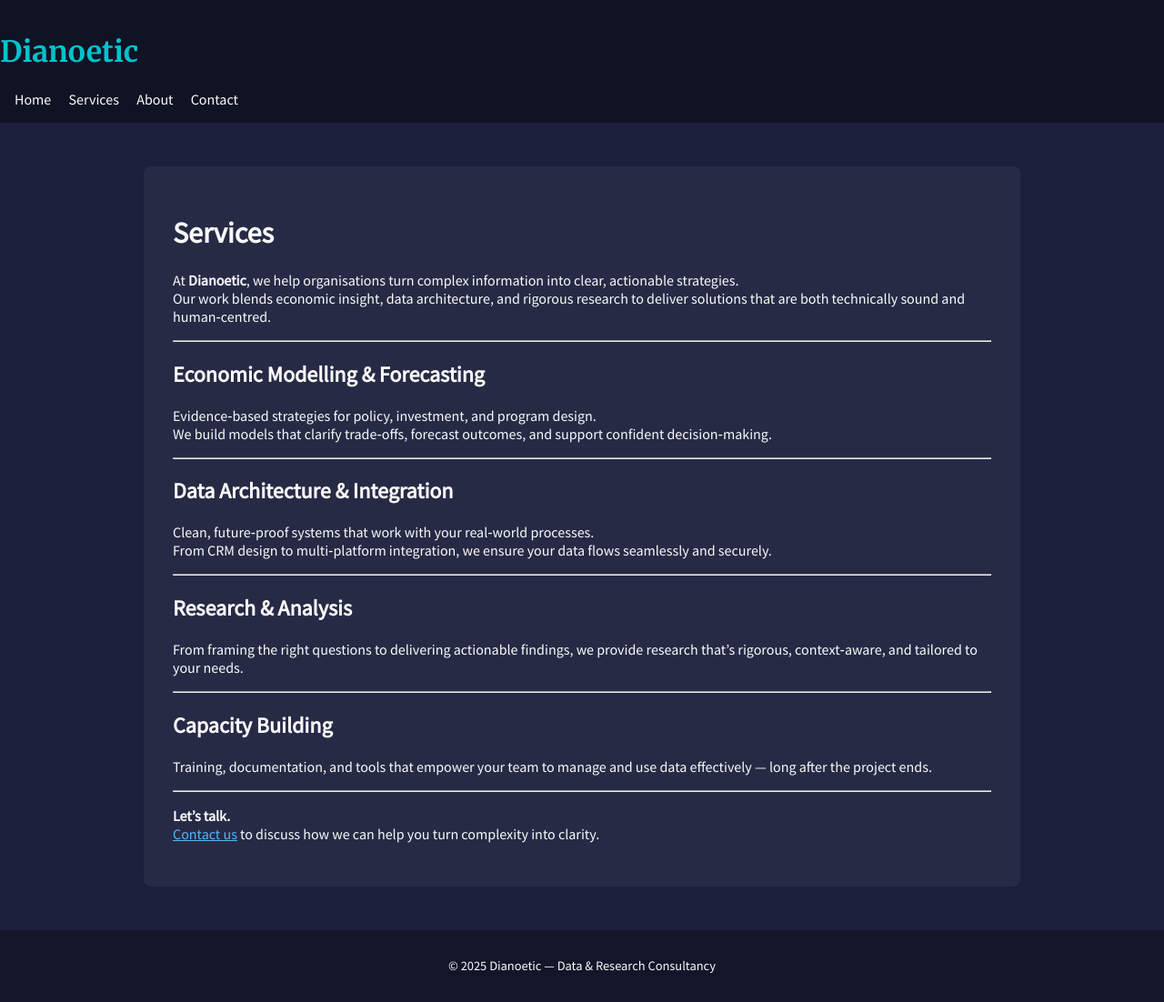
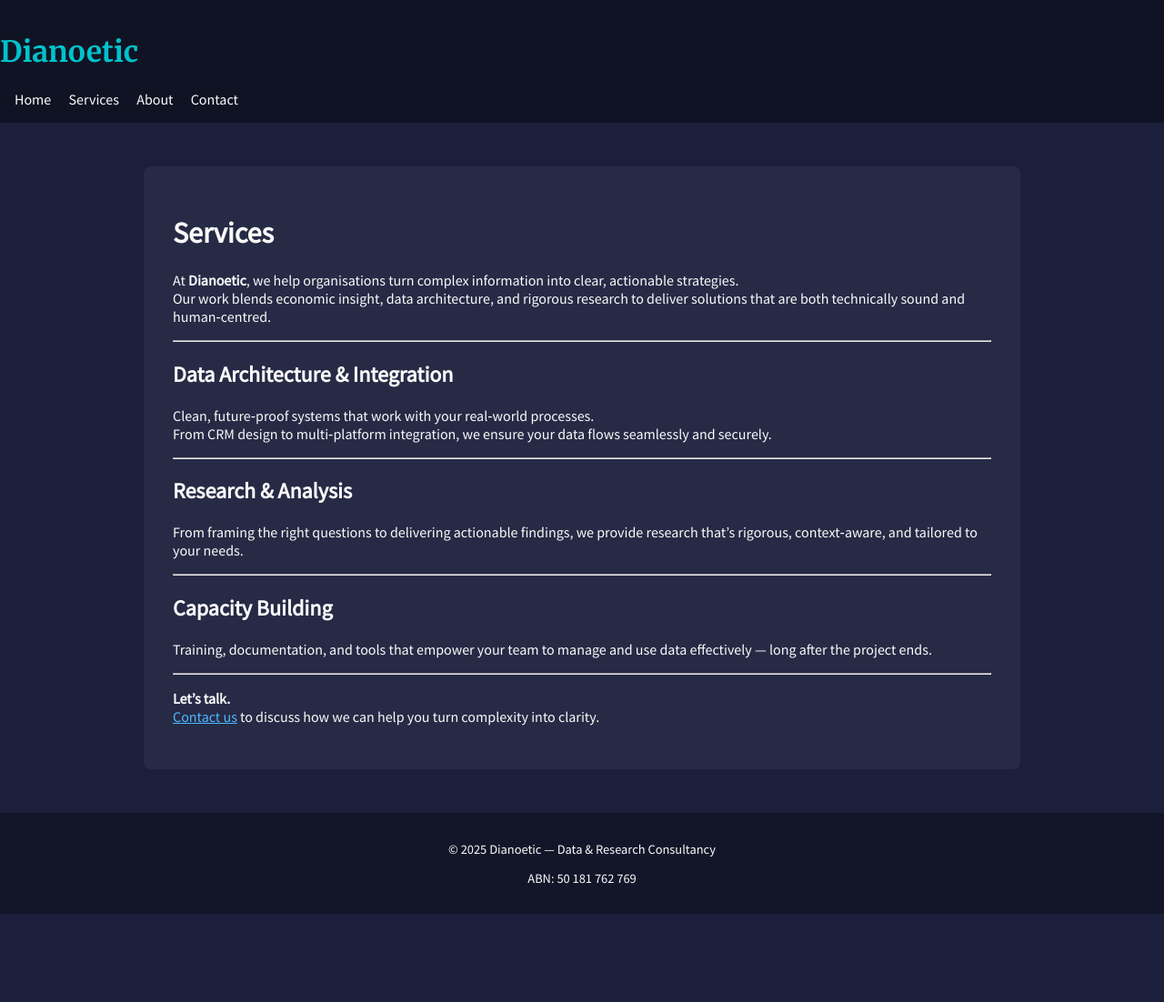
Before and after one commit to pooya-karambakhsh/dianoetic.github.io, a Jekyll site: the page built from services.md, in a window 1280 px wide. Shown: the whole page at 91% size. Built offline with Jekyll 4.4.1, drawn with Linux system fonts in a browser that asks for light colours; after the commit the page ends 1005 px from its top, so only the background shows below that.

Commit message:
20250908

```diff
--- a/_includes/footer.html
+++ b/_includes/footer.html
@@ -0,0 +1,4 @@
+<footer class="site-footer">
+    <p>© {{ site.time | date: "%Y" }} Dianoetic — Data & Research Consultancy</p>
+    <p>ABN: 50 181 762 769</p>
+</footer>
--- a/_includes/head.html
+++ b/_includes/head.html
@@ -0,0 +1,5 @@
+<meta charset="UTF-8">
+<meta name="viewport" content="width=device-width, initial-scale=1.0">
+<title>{{ page.title }} | Dianoetic</title>
+<link href="https://fonts.googleapis.com/css2?family=Merriweather:wght@700&family=Source+Sans+Pro&display=swap" rel="stylesheet">
+<link rel="stylesheet" href="{{ '/assets/css/main.css' | relative_url }}">
--- a/_includes/header.html
+++ b/_includes/header.html
@@ -0,0 +1,9 @@
+<header class="site-header">
+    <h1 class="logo">Dianoetic</h1>
+    <nav>
+    <a href="/">Home</a>
+    <a href="/services">Services</a>
+    <a href="/about">About</a>
+    <a href="/contact">Contact</a>
+    </nav>
+</header>
--- a/_layouts/default.html
+++ b/_layouts/default.html
@@ -4,31 +4,15 @@
 <!DOCTYPE html>
 <html lang="en">
 <head>
-  <meta charset="UTF-8">
-  <meta name="viewport" content="width=device-width, initial-scale=1.0">
-  <title>{{ page.title }} | Dianoetic</title>
-  <link href="https://fonts.googleapis.com/css2?family=Merriweather:wght@700&family=Source+Sans+Pro&display=swap" rel="stylesheet">
-  <link rel="stylesheet" href="{{ '/assets/css/main.css' | relative_url }}">
+  {% include head.html %}
 </head>
 <body>
-  <header class="site-header">
-    <div class="container">
-      <h1 class="logo">Dianoetic</h1>
-      <nav>
-        <a href="/">Home</a>
-        <a href="/services">Services</a>
-        <a href="/about">About</a>
-        <a href="/contact">Contact</a>
-      </nav>
-    </div>
-  </header>
+  {% include header.html %}
 
   <main class="site-content">
     {{ content }}
   </main>
+  {% include footer.html %}
 
-  <footer class="site-footer">
-    <p>© {{ site.time | date: "%Y" }} Dianoetic — Data & Research Consultancy</p>
-  </footer>
 </body>
 </html>
--- a/assets/css/main.scss
+++ b/assets/css/main.scss
@@ -11,7 +11,17 @@
   background: $primary;
   color: $text-light;
   margin: 0;
+  display: flex;
+  flex-direction: column;
+  min-height: 100vh;
+
 }
+
+html, body {
+  height: 100%;
+  margin: 0;
+}
+
 
 .site-header {
   background: rgba(0,0,0,0.4);
@@ -34,6 +44,7 @@
   background: rgba(255,255,255,0.05);
   padding: 2rem;
   border-radius: 8px;
+  flex: 1;
 }
 
 .site-footer {
--- a/services.md
+++ b/services.md
@@ -7,12 +7,6 @@
 
 At **Dianoetic**, we help organisations turn complex information into clear, actionable strategies.
 Our work blends economic insight, data architecture, and rigorous research to deliver solutions that are both technically sound and human‑centred.
-
----
-
-## Economic Modelling & Forecasting
-Evidence‑based strategies for policy, investment, and program design.
-We build models that clarify trade‑offs, forecast outcomes, and support confident decision‑making.
 
 ---
 
```
Also changed, not shown: about.md (+12 -11 lines), contact.md (+2 -2 lines), index.md (+0 -3 lines), 5 other files.
